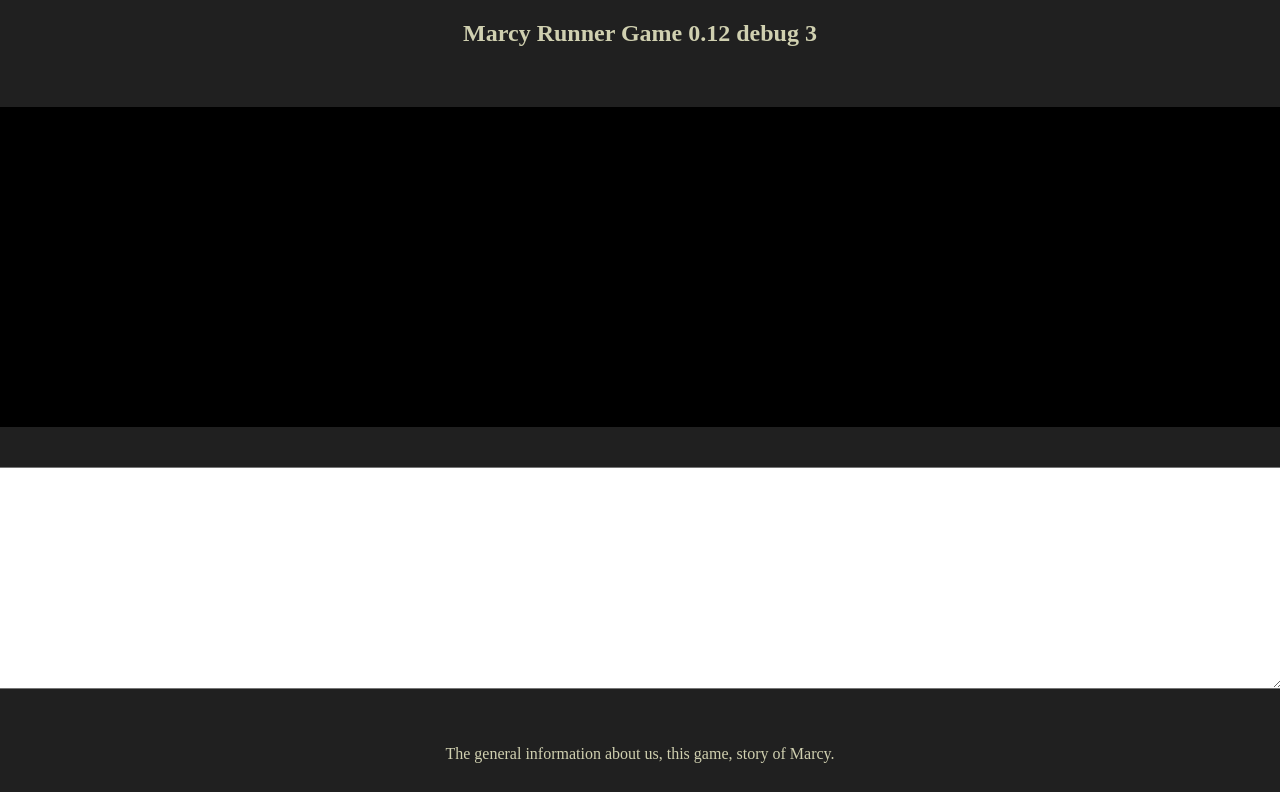
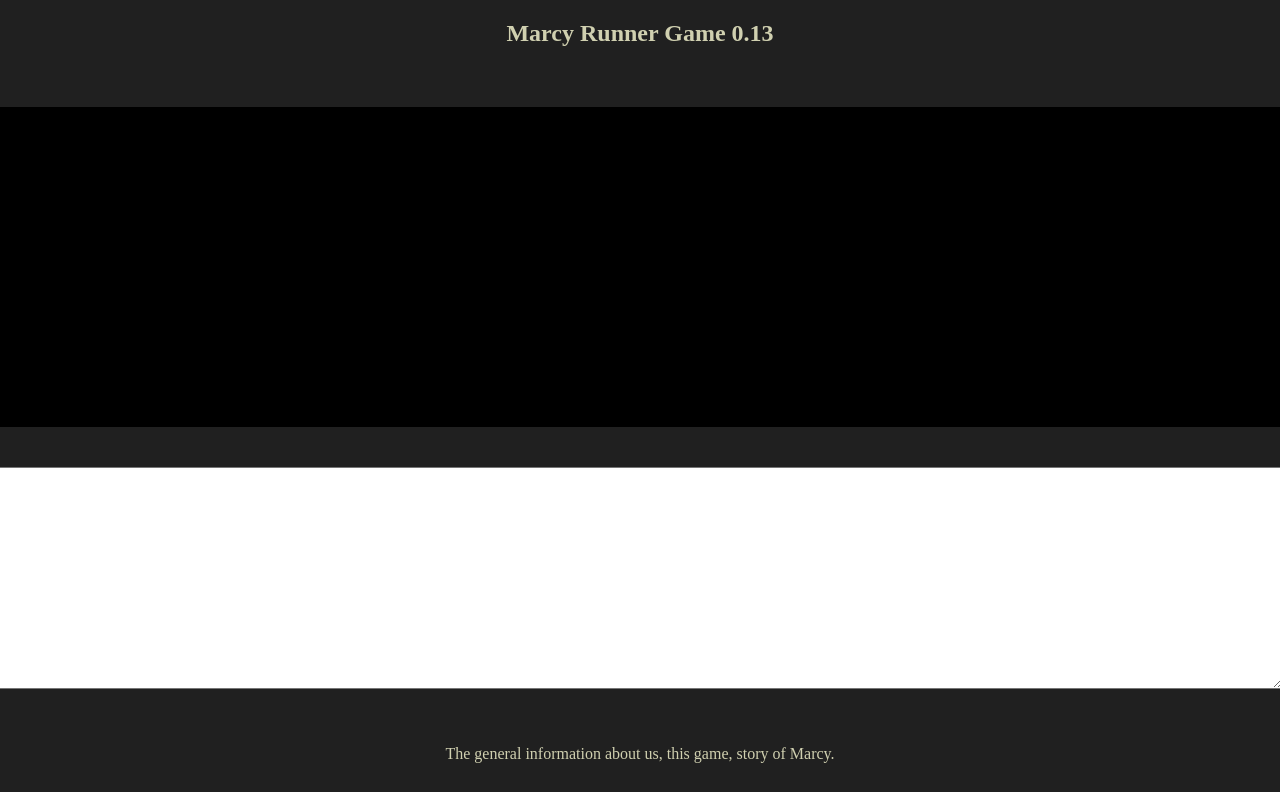
Before and after one commit to darkgraycat/marcy-runner, a website: page public/index.html in a window 1280 px wide. Shown: the top 792 px of the page. Drawn offline with Linux system fonts and the light colour scheme.

Commit message:
: updates

```diff
--- a/public/index.html
+++ b/public/index.html
@@ -14,7 +14,7 @@
 
 <body>
     <div id="root" container>
-        <h2>Marcy Runner Game 0.12 debug 3</h2>
+        <h2>Marcy Runner Game 0.13</h2>
         <div id="main" container>
             <div id="game"></div>
             <div id="overlay"></div>
```
